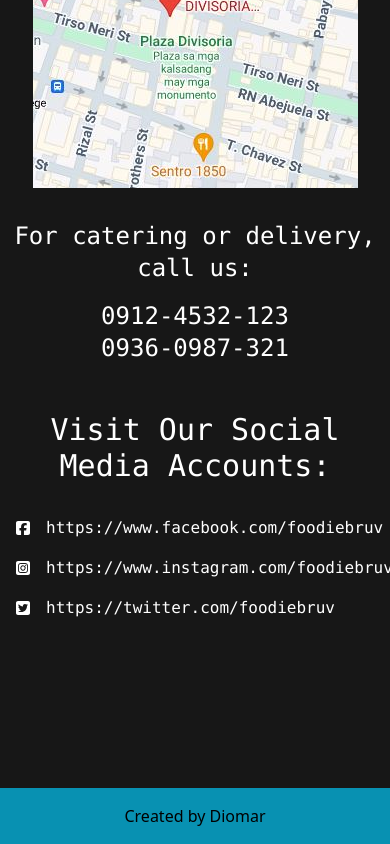
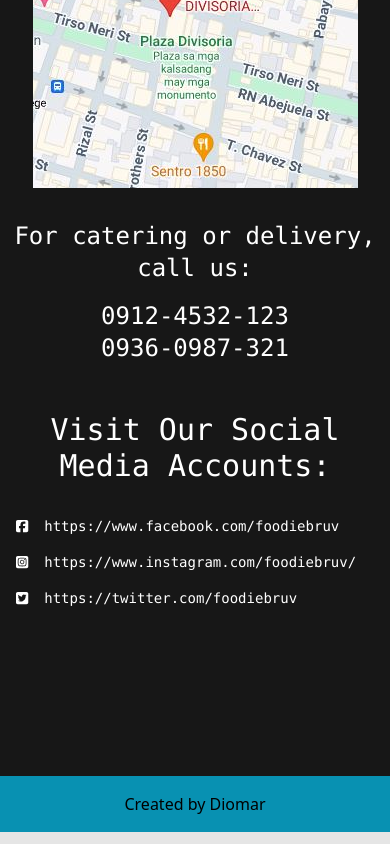
Before and after one commit to ramdio12/restaurant_website, a React (Vite) app: page / in a window 390 px wide. Shown: the part 5035-5879 px from the top of the page. Built offline with nearby package versions, Linux system fonts and the light colour scheme.

Commit message:
resizing test 2

```diff
--- a/src/Pages/Contact.jsx
+++ b/src/Pages/Contact.jsx
@@ -76,7 +76,7 @@ export default Contact
 
 const Icon = ({ icon, children }) => {
     return (
-        <motion.div className=" sm:text-lg md:text-2xl  flex items-center justify-center gap-4 cursor-pointer hover:text-red-400  ">
+        <motion.div className=" text-sm sm:text-lg md:text-2xl  flex items-center justify-center gap-4 cursor-pointer hover:text-red-400  ">
             <FontAwesomeIcon icon={icon} />
             {children}
         </motion.div>
```
